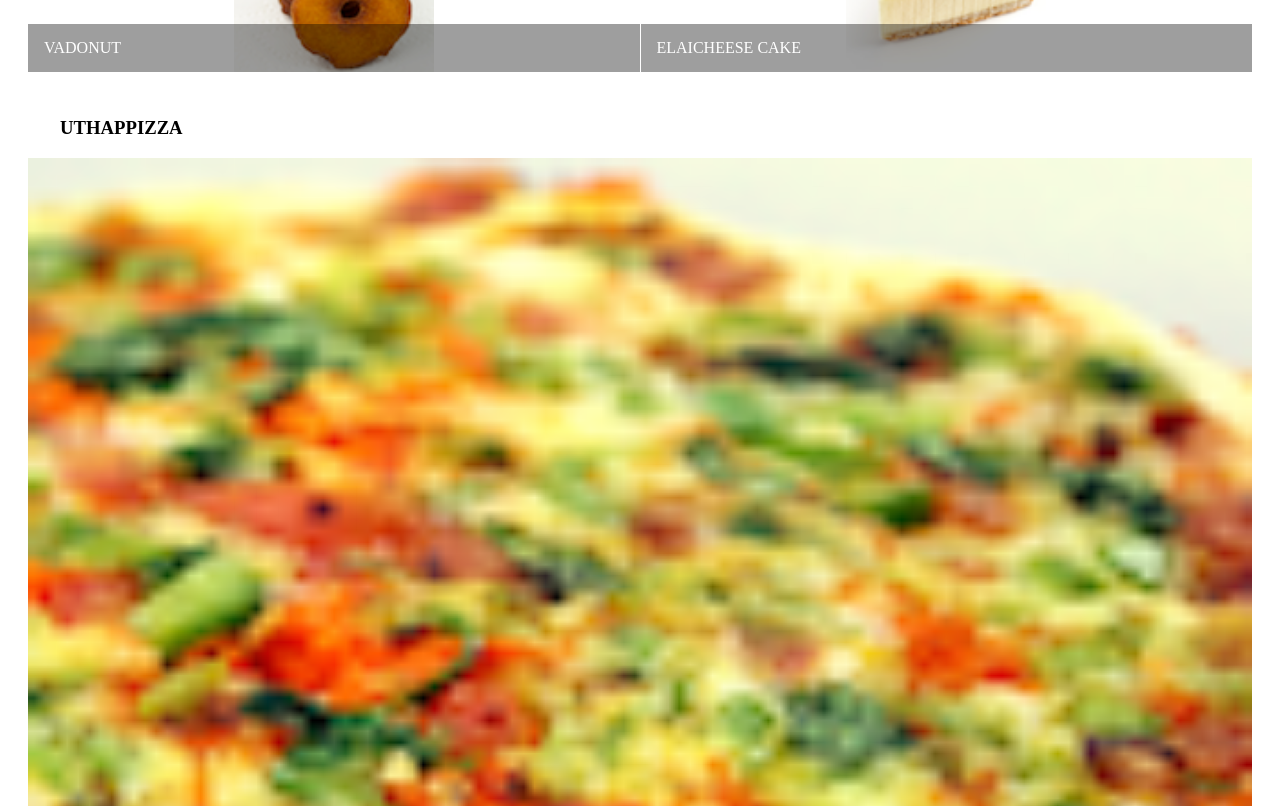
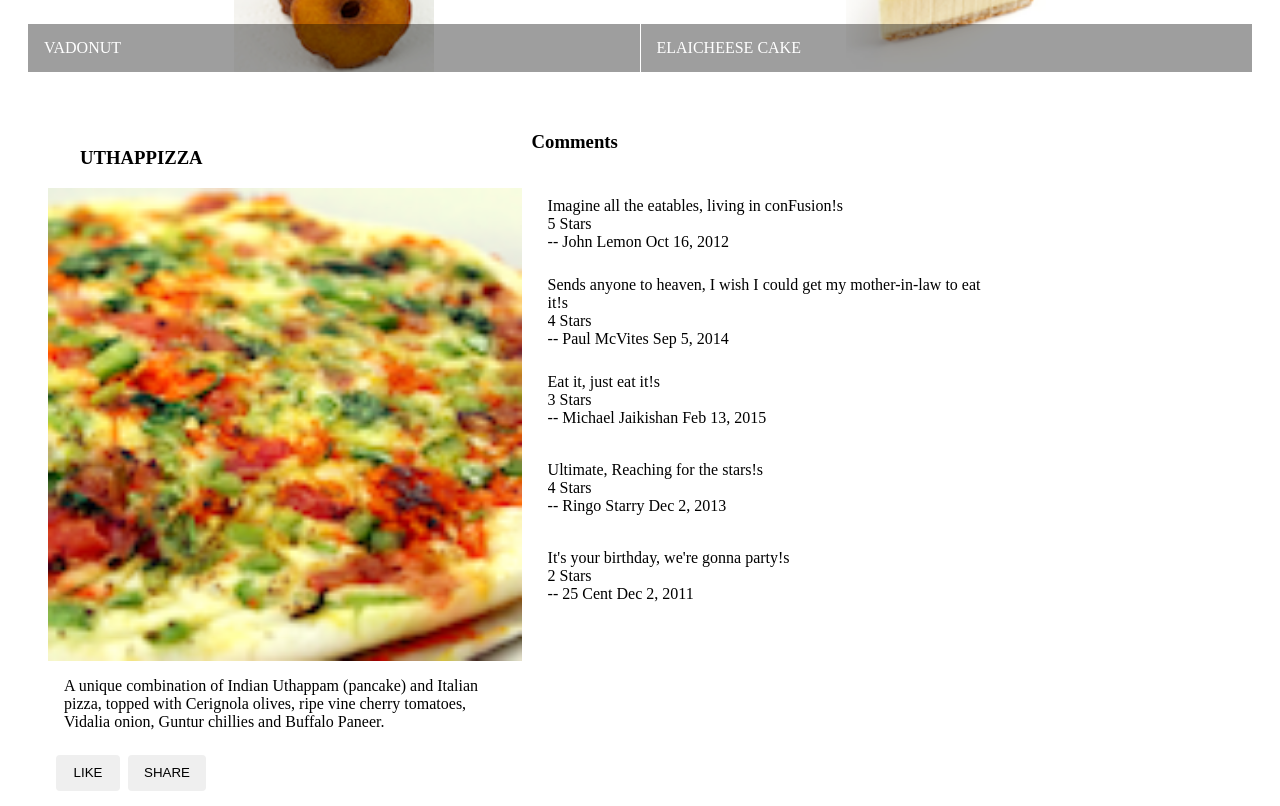
Before and after one commit to ravinder2932/angular, an Angular app: page / in a window 1280 px wide. Shown: the part 500-1306 px from the top of the page. Built offline with nearby package versions, Linux system fonts and the light colour scheme.

Commit message:
angular assignment 1

```diff
--- a/src/app/app.module.ts
+++ b/src/app/app.module.ts
@@ -13,13 +13,15 @@
 
 import { AppComponent } from './app.component';
 import { MenuComponent } from './menu/menu.component';
+import { DishdetailComponent } from './dishdetail/dishdetail.component';
 
 
 
 @NgModule({
   declarations: [
     AppComponent,
-    MenuComponent
+    MenuComponent,
+    DishdetailComponent
   ],
   imports: [
     BrowserModule,
--- /dev/null
+++ b/src/app/dishdetail/dishdetail.component.html
@@ -0,0 +1,39 @@
+<div class="container" fxLayout="row" fxLayout.sm="column" fxLayout.xs="column" fxLayoutAlign.gt-mat="space-around center" fxLayoutGap="10px" fxLayoutGap.xs="0">
+
+  	<div fxFlex="40">
+    	<div fxFlex *ngIf="dish">
+      		<mat-card>
+        		<mat-card-header>
+          			<mat-card-title>
+            			<h3>{{ dish.name | uppercase }}</h3>
+          			</mat-card-title>
+        		</mat-card-header>
+        		<img mat-card-image src="{{dish.image}}" alt="{{dish.name}}">
+        		<mat-card-content>
+          			<p>{{ dish.description}} </p>
+        		</mat-card-content>
+        		<mat-card-actions>
+          			<button mat-button>LIKE</button>
+          			<button mat-button>SHARE</button>
+        		</mat-card-actions>
+      		</mat-card>
+    	</div>
+  	</div>
+
+  	<div fxFlex="40" *ngIf="dish">
+		<h3>Comments</h3>
+		<mat-list>
+			<mat-list-item *ngFor="let comment of dish.comments">
+				<p mat-line>
+					<span>{{comment.comment}}</span>s
+				</p>
+				<p mat-line>
+					<span>{{comment.rating}} Stars</span>
+				</p>
+				<p mat-line>
+					<span>-- {{comment.author}} {{ comment.date | date }}</span>
+				</p>
+			</mat-list-item>
+		</mat-list>
+  	</div>
+</div>
--- /dev/null
+++ b/src/app/dishdetail/dishdetail.component.ts
@@ -0,0 +1,59 @@
+import { Component, OnInit, ViewEncapsulation } from '@angular/core';
+
+const DISH = {
+	name: 'Uthappizza',
+	image: '/assets/images/uthappizza.png',
+	category: 'mains',
+	label: 'Hot',
+	price: '4.99',
+	description: 'A unique combination of Indian Uthappam (pancake) and Italian pizza, topped with Cerignola olives, ripe vine cherry tomatoes, Vidalia onion, Guntur chillies and Buffalo Paneer.',
+	comments: [
+       {
+           rating: 5,
+           comment: 'Imagine all the eatables, living in conFusion!',
+           author: 'John Lemon',
+           date: '2012-10-16T17:57:28.556094Z'
+       },
+       {
+           rating: 4,
+           comment: 'Sends anyone to heaven, I wish I could get my mother-in-law to eat it!',
+           author: 'Paul McVites',
+           date: '2014-09-05T17:57:28.556094Z'
+       },
+       {
+           rating: 3,
+           comment: 'Eat it, just eat it!',
+           author: 'Michael Jaikishan',
+           date: '2015-02-13T17:57:28.556094Z'
+       },
+       {
+           rating: 4,
+           comment: 'Ultimate, Reaching for the stars!',
+           author: 'Ringo Starry',
+           date: '2013-12-02T17:57:28.556094Z'
+       },
+       {
+           rating: 2,
+           comment: 'It\'s your birthday, we\'re gonna party!',
+           author: '25 Cent',
+           date: '2011-12-02T17:57:28.556094Z'
+       }
+	]
+};
+
+@Component({
+	selector: 'app-dishdetail',
+	templateUrl: './dishdetail.component.html',
+	styleUrls: ['./dishdetail.component.scss'],
+	encapsulation: ViewEncapsulation.None
+})
+export class DishdetailComponent implements OnInit {
+
+	constructor() { }
+
+	dish = DISH;
+
+	ngOnInit() {
+	}
+
+}
--- a/src/app/menu/menu.component.html
+++ b/src/app/menu/menu.component.html
@@ -21,20 +21,7 @@
   </div>
 
   <div fxFlex *ngIf="selectedDish">
-    <mat-card>
-      <mat-card-header>
-        <mat-card-title>
-          <h3>{{selectedDish.name | uppercase}}</h3>
-        </mat-card-title>
-      </mat-card-header>
-      <img mat-card-image src={{selectedDish.image}} alt={{selectedDish.name}}>
-      <mat-card-content>
-        <p>{{selectedDish.description}}
-        </p>
-      </mat-card-content>
-      <mat-card-actions>
-        <button mat-button>LIKE</button>
-        <button mat-button>SHARE</button>
-      </mat-card-actions>
-    </mat-card>
-  </div>
+
+    </div>
+    <app-dishdetail></app-dishdetail>
+ </div>
```
Also changed, not shown: src/app/dishdetail/dishdetail.component.scss (added), 1 other file (tests, documents, lock files or other folders).
